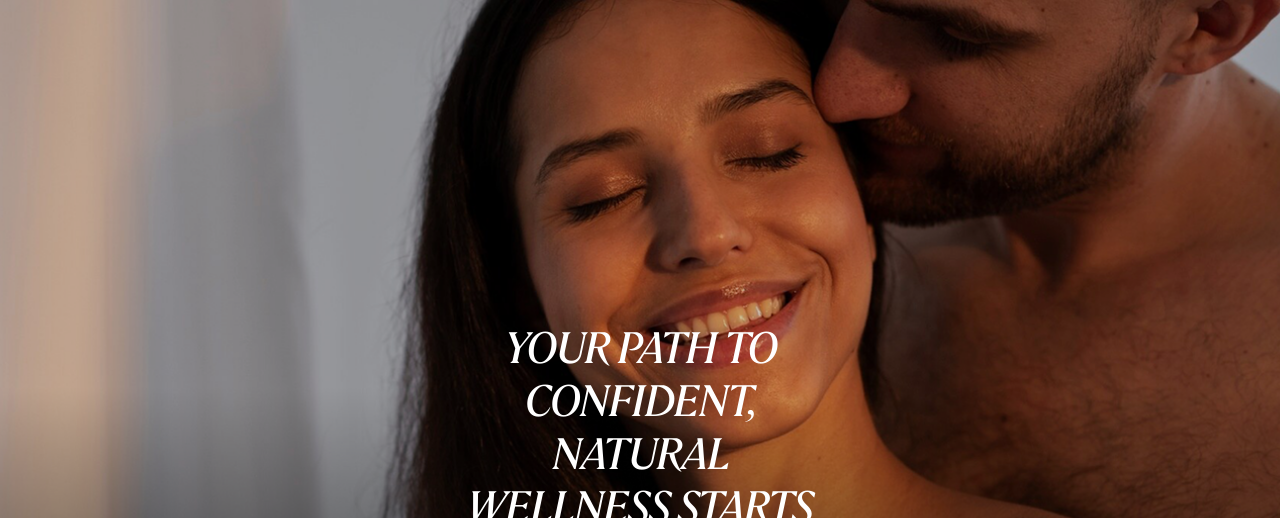
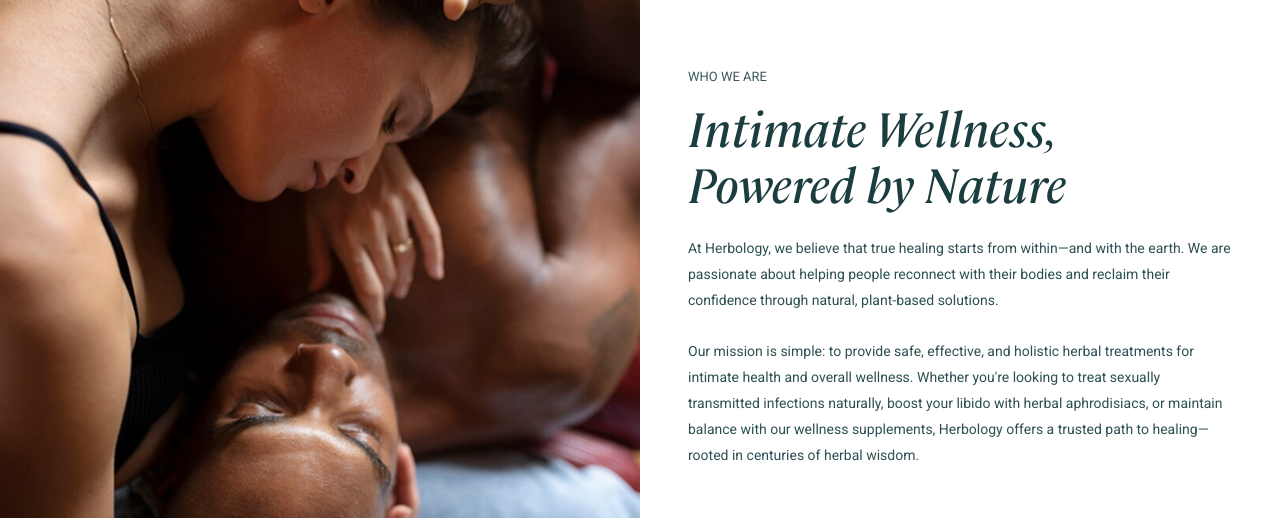
Before and after one commit to ejim11/herbology, a Next.js app: page /about-us in a window 1280 px wide. Shown: the part 183-701 px from the top of the page. Built offline with nearby package versions, Linux system fonts and the light colour scheme.

Commit message:
✅ added hero sec for the about us page

```diff
--- /dev/null
+++ b/components/about-us/Hero.tsx
@@ -0,0 +1,46 @@
+import React from "react";
+import FirstSection from "../FirstSection";
+import Image from "next/image";
+import image1 from "../../assets/about-us/image-1.png";
+
+const Hero = () => {
+  return (
+    <FirstSection containerClassName="flex min-h-[calc(100vh-8rem)]">
+      <div className="w-[50%] h-full">
+        <Image
+          src={image1}
+          alt="image 1 "
+          priority
+          width={1000}
+          height={1000}
+          className="w-full h-full"
+        />
+      </div>
+      <div className="w-[50%] flex flex-col justify-center px-[4.8rem] font-roboto">
+        <p className="text-[1.3rem] text-[rgba(61,90,92,1)] leading-[100%] uppercase">
+          who we are
+        </p>
+        <h3 className="font-cambon font-medium text-[4.8rem] leading-[5.6rem] -tracking-[0.rem] text-secondary-2 flex flex-col mt-[1.6rem] mb-[2.4rem]">
+          <span>Intimate Wellness,</span>
+          <span>Powered by Nature</span>
+        </h3>
+        <p className="text-[1.4rem] text-secondary-1 leading-[2.6rem]">
+          At Herbology, we believe that true healing starts from within—and with
+          the earth. We are passionate about helping people reconnect with their
+          bodies and reclaim their confidence through natural, plant-based
+          solutions.
+        </p>
+        <p className="text-[1.4rem] text-secondary-1 leading-[2.6rem] mt-[2.5rem]">
+          Our mission is simple: to provide safe, effective, and holistic herbal
+          treatments for intimate health and overall wellness. Whether
+          you&apos;re looking to treat sexually transmitted infections
+          naturally, boost your libido with herbal aphrodisiacs, or maintain
+          balance with our wellness supplements, Herbology offers a trusted path
+          to healing—rooted in centuries of herbal wisdom.
+        </p>
+      </div>
+    </FirstSection>
+  );
+};
+
+export default Hero;
```
